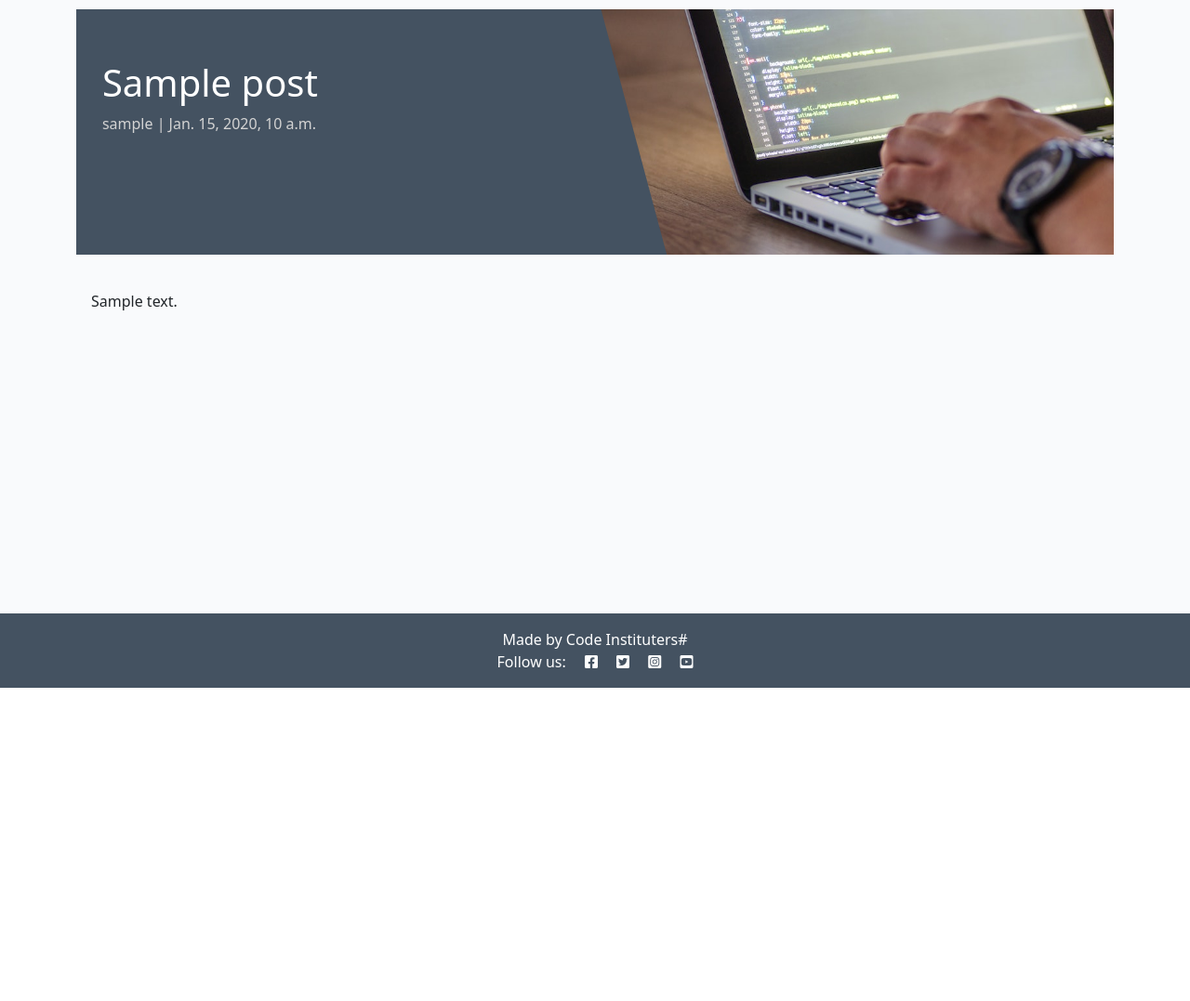
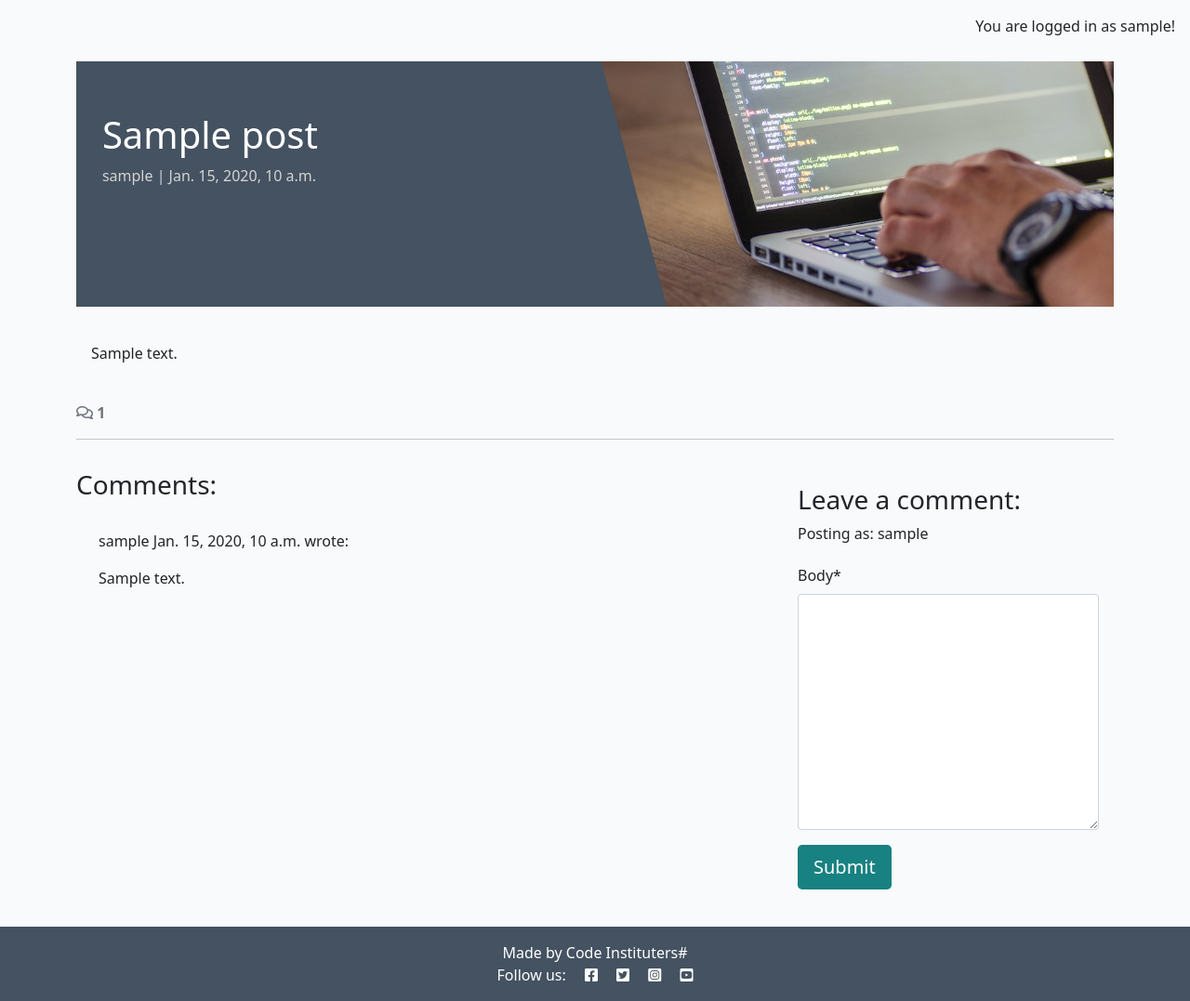
Before and after one commit to hicelery/django-blog, a Django app: a page that uses templates/base.html in a window 1280 px wide. Shown: the part 60-1137 px from the top of the page at 93% size. Before the commit the page ends 800 px from the top, so only its background shows below. Run offline with Django 5.2, Linux system fonts and the light colour scheme; a user stored in the database is signed in; tables that the repository leaves empty hold one stand-in row (values such as "Sample post"); some libraries are stand-ins or nearby versions.

Commit message:
add cripsy forms and build form template

```diff
--- /dev/null
+++ b/blog/forms.py
@@ -0,0 +1,8 @@
+from .models import Comment
+from django import forms
+
+
+class CommentForm(forms.ModelForm):
+    class Meta:
+        model = Comment
+        fields = ('body',)
--- a/blog/templates/blog/post_detail.html
+++ b/blog/templates/blog/post_detail.html
@@ -1,4 +1,7 @@
-{% extends 'base.html' %} {% block content %} {% load static %}
+{% extends 'base.html' %}
+{% block content %}
+{% load static %}
+{% load crispy_forms_tags %}
 
 <div class="masthead">
     <div class="container">
@@ -32,6 +35,66 @@
             </div>
         </div>
     </div>
+
+<!-- Displaying count of comments -->
+  <div class="row">
+    <div class="col-12">
+      <strong class="text-secondary">
+        <i class="far fa-comments"></i> {{ comment_count }}
+      </strong>
+    </div>
+    <div class="col-12">
+      <hr>
+    </div>
+  </div>
+  <!-- Displaying Comments -->
+  <div class="row">
+    <div class="col-md-8 card mb-4  mt-3 ">
+      <h3>Comments:</h3>
+      <div class="card-body">
+        <!-- We want a for loop inside the empty control tags
+          to iterate through each comment in comments -->
+        {% for comment in comments %}
+        <div class="p-2 comments
+          {% if not comment.approved and comment.author == user %}
+          faded{% elif not comment.approved %} d-none{% endif %}">
+          <p class="font-weight-bold">
+            {{ comment.author }}
+            <span class="font-weight-normal">
+              {{ comment.created_on }}
+            </span> wrote:
+          </p>
+          <div id="comment{{ comment.id }}">
+            {{ comment.body | linebreaks }}
+          </div>
+          {% if not comment.approved and comment.author == user %}
+          <p class="approval">
+            This comment is awaiting approval
+          </p>
+          {% endif %}
+        </div>
+        <!-- Our for loop ends here -->
+        {% endfor %}
+      </div>
+    </div>
+    <!-- Creating New Comments -->
+    <div class="col-md-4 card mb-4 mt-3">
+      <div class="card-body">
+        {% if user.is_authenticated %}
+        <h3>Leave a comment:</h3>
+        <p>Posting as: {{ user.username }}</p>
+        <form id="commentForm" method="post"
+          style="margin-top: 1.3em;">
+          {{ comment_form | crispy }}
+          {% csrf_token %}
+          <button id="submitButton" type="submit"
+            class="btn btn-signup btn-lg">Submit</button>
+        </form>
+        {% else %}
+        <p>Log in to leave a comment</p>
+        {% endif %}
+      </div>
+    </div>
+  </div>
 </div>
-
 {% endblock content %}
--- a/blog/views.py
+++ b/blog/views.py
@@ -1,6 +1,8 @@
 from django.shortcuts import render, get_object_or_404
 from django.views import generic
+from requests import post
 from .models import Post
+from .forms import CommentForm
 
 # Create your views here.
 
@@ -25,8 +27,15 @@ def post_detail(request, slug):
 
     queryset = Post.objects.filter(status=1)
     post = get_object_or_404(queryset, slug=slug)
+    comments = post.comments.all().order_by("-created_on")
+    comment_count = post.comments.filter(approved=True).count()
+    comment_form = CommentForm()
 
-    context = {"post": post}
+    context = {
+        "post": post,
+        "comments": comments,
+        "comment_count": comment_count,
+        "comment_form": comment_form, }
 
     return render(
         request,
--- a/codestar/settings.py
+++ b/codestar/settings.py
@@ -45,6 +45,8 @@ INSTALLED_APPS = [
     'allauth',
     'allauth.account',
     'allauth.socialaccount',
+    'crispy_forms',
+    'crispy_bootstrap5',
     'django.contrib.contenttypes',
     'django.contrib.sessions',
     'django.contrib.messages',
@@ -57,6 +59,9 @@ INSTALLED_APPS = [
 SITE_ID = 1
 LOGIN_REDIRECT_URL = '/'
 LOGOUT_REDIRECT_URL = '/'
+
+CRISPY_ALLOWED_TEMPLATE_PACKS = "bootstrap5"
+CRISPY_TEMPLATE_PACK = "bootstrap5"
 
 MIDDLEWARE = [
     'django.middleware.security.SecurityMiddleware',
--- a/requirements.txt
+++ b/requirements.txt
@@ -3,11 +3,13 @@ bleach==6.3.0
 certifi==2026.1.4
 cffi==2.0.0
 charset-normalizer==3.4.4
+crispy-bootstrap5==0.7
 cryptography==46.0.4
 defusedxml==0.7.1
 dj-database-url==0.5.0
 Django==4.2.27
 django-allauth==0.57.2
+django-crispy-forms==2.5
 django-summernote==0.8.20.0
 gunicorn==20.1.0
 idna==3.11
--- a/templates/base.html
+++ b/templates/base.html
@@ -114,6 +114,14 @@
         </nav>
 
         <main class="flex-shrink-0 main-bg">
+            <p class="text-end m-3">
+                {% if user.is_authenticated %}
+                    You are logged in as {{ user.username }}!
+                {% else %}
+                    You are not logged in.
+                {% endif %}
+
+            </p>
             {% block content %}
             <!-- Content Goes here -->
             {% endblock content %}
```
